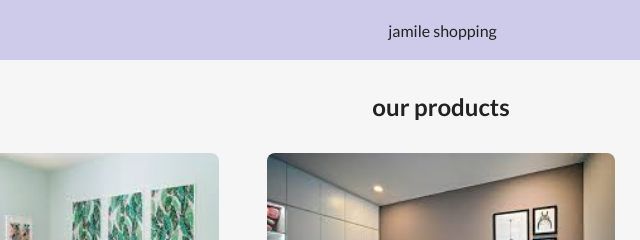
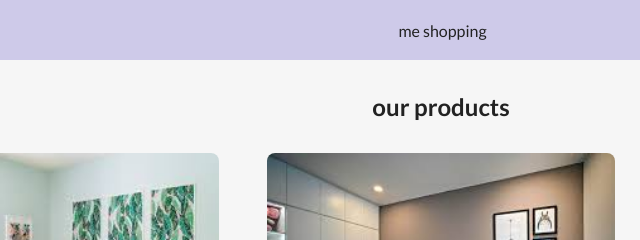
Before and after one commit to jamiletorabi/git-shopping, a plain HTML site: page index.html in a window 1280 px wide. Shown: the top 240 px of the page, 199-839 px from the left. Drawn offline with Linux system fonts and the light colour scheme.

Commit message:
change shopping name

```diff
--- a/index.html
+++ b/index.html
@@ -19,7 +19,7 @@
                 <i class="fa fa-bars" aria-hidden="true"></i>
             </span>
 
-            <p class="nav-title">jamile shopping</p>
+            <p class="nav-title">me shopping</p>
 
             <span class="cart-btn">
                 <is class="fa fa-cart-plus" aria-hidden="true"></i>
```
